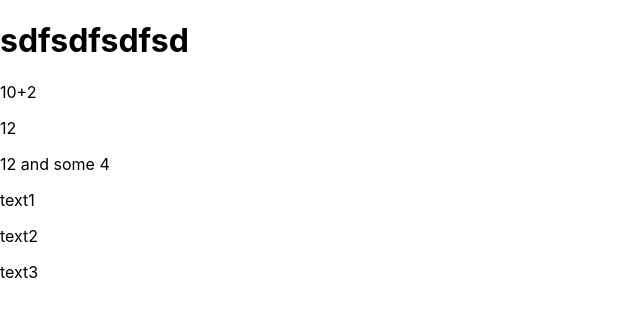
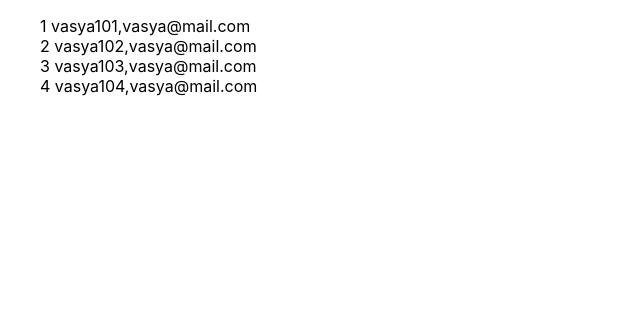
Before and after one commit to pdcourses/react_conclusion_pd2021, a React (Create React App) app: page / in a window 1280 px wide. Shown: the top 316 px of the page, without its empty margins (0-640 px from the left). Built offline with nearby package versions, Linux system fonts and the light colour scheme.

Commit message:
users list

```diff
--- a/src/App.js
+++ b/src/App.js
@@ -1,31 +1,52 @@
-import logo from './logo.svg';
 import './App.css';
 import React, { Component, Fragment } from 'react';
+import UserList from './components/UserList';
 
-// class / fun
+const newUser = {
+  id: 100,
+  login: 'vasya100',
+  email: 'vasya@mail.com',
+};
+
+const newUser2 = {
+  id: 200,
+  name: 'vasya',
+};
+
+const data = [
+  {
+    id: 1,
+    login: 'vasya101',
+    email: 'vasya@mail.com',
+  },
+  {
+    id: 2,
+    login: 'vasya102',
+    email: 'vasya@mail.com',
+  },
+  {
+    id: 3,
+    login: 'vasya103',
+    email: 'vasya@mail.com',
+  },
+  {
+    id: 4,
+    login: 'vasya104',
+    email: 'vasya@mail.com',
+  },
+];
 
 class App extends Component {
+  constructor(props) {
+    super(props);
+  }
   render() {
     return (
-      // '5'  => +'5'
       <Fragment>
-        <h1>sdfsdfsdfsd</h1>
-        <p>10+2</p>
-        <p>{10 + 2}</p>
-        <p>
-          {10 + 2} and some {2 + 2}
-        </p>
-        <p id={2 + 2}>text1</p>
-        <p id={12 + 12}>text2</p>
-        <p>text3</p>
+        <UserList users={data} />
       </Fragment>
     );
   }
 }
-/*
-function App() {
-  return null;
-}
-*/
 
 export default App;
--- /dev/null
+++ b/src/components/UserItem/index.js
@@ -0,0 +1,18 @@
+import React from 'react';
+import PropTypes from 'prop-types';
+
+function UserItem({ user: { id, login, email } }) {
+  return <div>{id + ' ' + login + ',' + email}</div>;
+}
+
+UserItem.propTypes = {
+  id: PropTypes.number.isRequired,
+  login: PropTypes.string.isRequired,
+  email: PropTypes.string,
+};
+
+UserItem.defaultProps = {
+  login: 'unknown user',
+};
+
+export default UserItem;
--- /dev/null
+++ b/src/components/UserList/index.js
@@ -0,0 +1,14 @@
+import React from 'react';
+import UserItem from '../UserItem';
+
+function UserList({ users }) {
+  return (
+    <ol>
+      {users.map((u) => {
+        return <UserItem key={u.id} user={u} />;
+      })}
+    </ol>
+  );
+}
+
+export default UserList;
```
Also changed, not shown: src/components/UserItem/UserItem.module.css (added).
